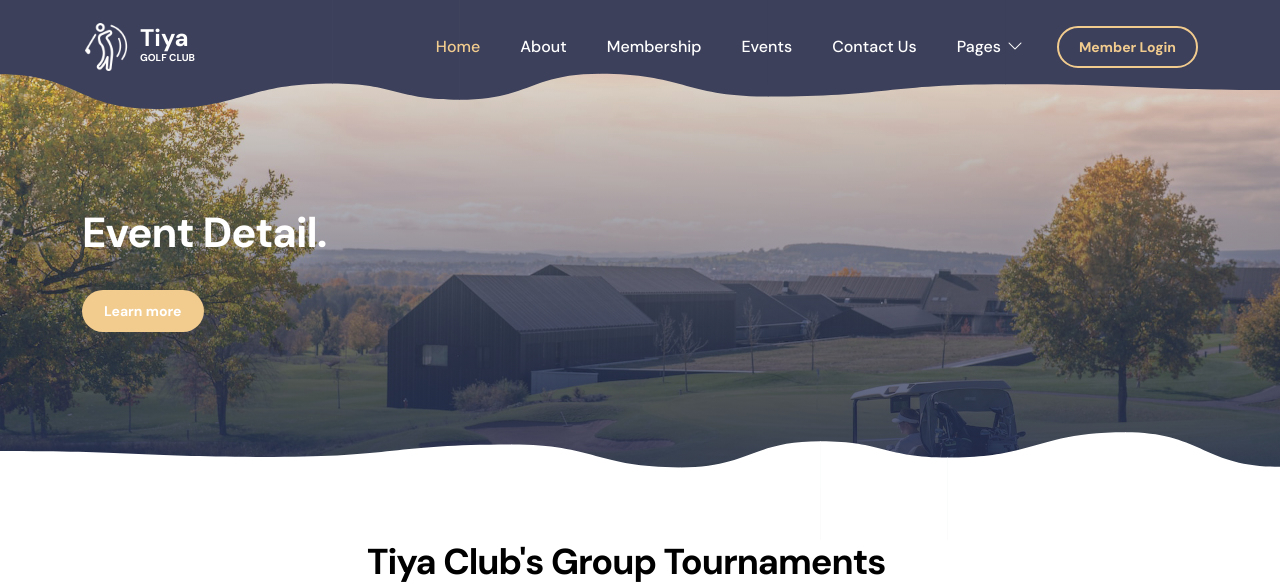
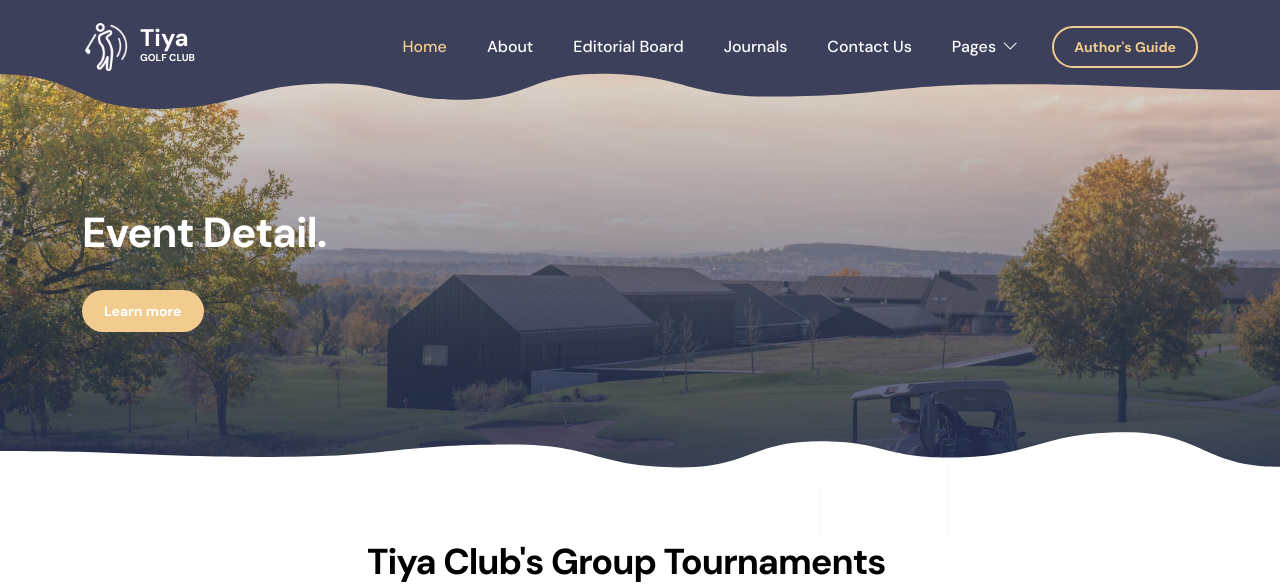
Before and after one commit to Austinobravo/Vunoklang, a Django app: page /event_details/ in a window 1280 px wide. Shown: the top 584 px of the page. Run offline with Django 4.2, Linux system fonts and the light colour scheme; some libraries are stand-ins or nearby versions.

Commit message:
addition to base template

```diff
--- a/vunoklang_app/templates/base.html
+++ b/vunoklang_app/templates/base.html
@@ -64,11 +64,11 @@ https://templatemo.com/tm-587-tiya-golf-club
                             </li>
 
                             <li class="nav-item">
-                                <a class="nav-link click-scroll" href="#section_3">Membership</a>
+                                <a class="nav-link " href="#">Editorial Board</a>
                             </li>
 
                             <li class="nav-item">
-                                <a class="nav-link click-scroll" href="#section_4">Events</a>
+                                <a class="nav-link " href="#">Journals</a>
                             </li>
 
                             <li class="nav-item">
@@ -87,7 +87,7 @@ https://templatemo.com/tm-587-tiya-golf-club
                         </ul>
 
                         <div class="d-none d-lg-block ms-lg-3">
-                            <a class="btn custom-btn custom-border-btn" data-bs-toggle="offcanvas" href="#offcanvasExample" role="button" aria-controls="offcanvasExample">Member Login</a>
+                            <a class="btn custom-btn custom-border-btn" data-bs-toggle="offcanvas" href="#offcanvasExample" role="button" aria-controls="offcanvasExample">Author's Guide</a>
                         </div>
                     </div>
                 </div>
```
